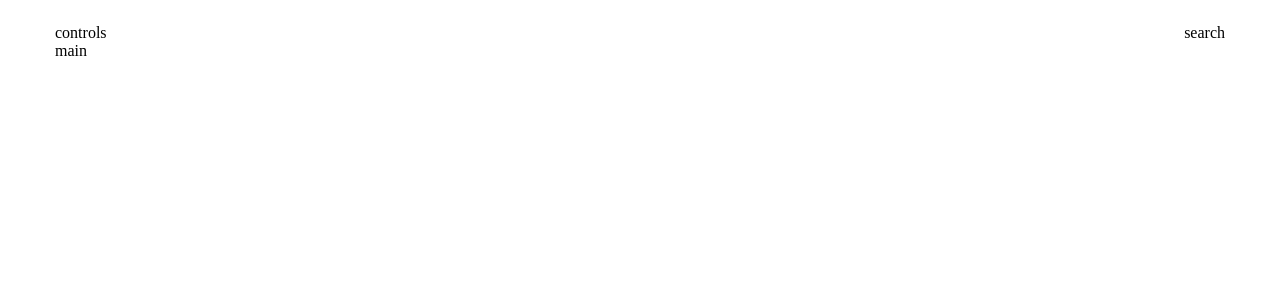
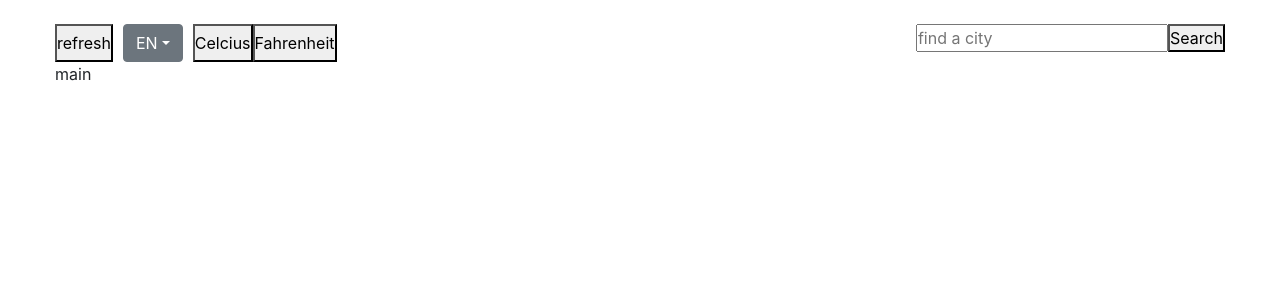
Before and after one commit to StasVitvitskiy/weatherApp, a React app in the folder fancy-weather/: page /minsk/en in a window 1280 px wide. Shown: the top 300 px of the page. Built offline with nearby package versions, Linux system fonts and the light colour scheme.

Commit message:
feat: add control buttons

```diff
--- a/fancy-weather/index.html
+++ b/fancy-weather/index.html
@@ -2,9 +2,13 @@
 <html lang="en">
 <head>
     <meta charset="UTF-8">
+    <link rel="stylesheet" href="https://stackpath.bootstrapcdn.com/bootstrap/4.4.1/css/bootstrap.min.css" integrity="sha384-Vkoo8x4CGsO3+Hhxv8T/Q5PaXtkKtu6ug5TOeNV6gBiFeWPGFN9MuhOf23Q9Ifjh" crossorigin="anonymous">
     <title>Fancy weather</title>
 </head>
 <body>
     <div id="root">&nbsp;</div>
 </body>
+<script src="https://code.jquery.com/jquery-3.4.1.slim.min.js" integrity="sha384-J6qa4849blE2+poT4WnyKhv5vZF5SrPo0iEjwBvKU7imGFAV0wwj1yYfoRSJoZ+n" crossorigin="anonymous"></script>
+<script src="https://cdn.jsdelivr.net/npm/popper.js@1.16.0/dist/umd/popper.min.js" integrity="sha384-Q6E9RHvbIyZFJoft+2mJbHaEWldlvI9IOYy5n3zV9zzTtmI3UksdQRVvoxMfooAo" crossorigin="anonymous"></script>
+<script src="https://stackpath.bootstrapcdn.com/bootstrap/4.4.1/js/bootstrap.min.js" integrity="sha384-wfSDF2E50Y2D1uUdj0O3uMBJnjuUD4Ih7YwaYd1iqfktj0Uod8GCExl3Og8ifwB6" crossorigin="anonymous"></script>
 </html>
--- /dev/null
+++ b/fancy-weather/src/controls/controls.css
@@ -0,0 +1,9 @@
+.controls {
+display: flex;
+}
+.dropdown {
+    margin-left: 10px;
+}
+.control-celcius {
+    margin-left: 10px;
+}
--- /dev/null
+++ b/fancy-weather/src/controls/index.jsx
@@ -0,0 +1,22 @@
+import React, {PureComponent} from "react";
+import "./controls.css"
+export class Controls extends PureComponent{
+    render() {
+        return <div className="controls">
+            <button className='control-refresh'>refresh</button>
+            <div className="dropdown">
+                <button className="btn btn-secondary dropdown-toggle" type="button" id="dropdownMenuButton"
+                        data-toggle="dropdown" aria-haspopup="true" aria-expanded="false">
+                    EN
+                </button>
+                <div className="dropdown-menu" aria-labelledby="dropdownMenuButton">
+                    <a className="dropdown-item" href="/minsk/en">EN</a>
+                    <a className="dropdown-item" href="/minsk/ru">RU</a>
+                    <a className="dropdown-item" href="/minsk/be">BE</a>
+                </div>
+            </div>
+            <button className='control-celcius'>Celcius</button>
+            <button className='control-fahrenheit'>Fahrenheit</button>
+        </div>
+    }
+}
--- a/fancy-weather/src/header/index.jsx
+++ b/fancy-weather/src/header/index.jsx
@@ -1,10 +1,13 @@
 import React, {PureComponent} from "react";
 import './header.css'
+import {Search} from "~/search";
+import {Controls} from "../controls";
 
 export class Header extends PureComponent {
     render() {
         return <header>
-            <div>controls</div> <div>search</div>
+            <Controls/>
+            <Search/>
         </header>
     }
 }
--- /dev/null
+++ b/fancy-weather/src/search/index.jsx
@@ -0,0 +1,15 @@
+import React, {PureComponent} from "react";
+import './search.css'
+
+export class Search extends PureComponent {
+    onSubmit = (e) => {
+        e.preventDefault()
+    }
+
+    render() {
+        return <form onSubmit={this.onSubmit} className="search-form">
+            <input placeholder='find a city' type="text"/>
+            <button>Search</button>
+        </form>
+    }
+}
--- /dev/null
+++ b/fancy-weather/src/search/search.css
@@ -0,0 +1,3 @@
+.search-form {
+
+}
```
Also changed, not shown: fancy-weather/.babelrc, 1 other file (tests, documents, lock files or other folders).
